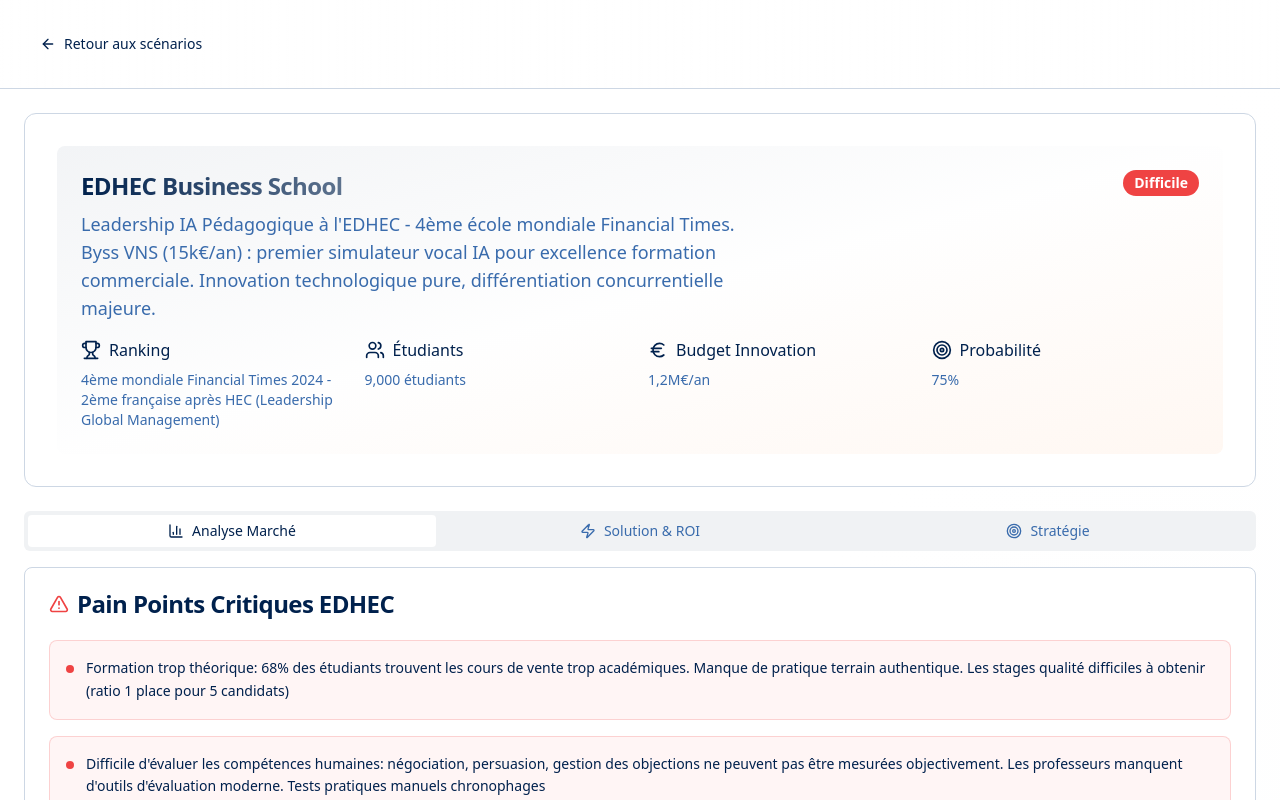
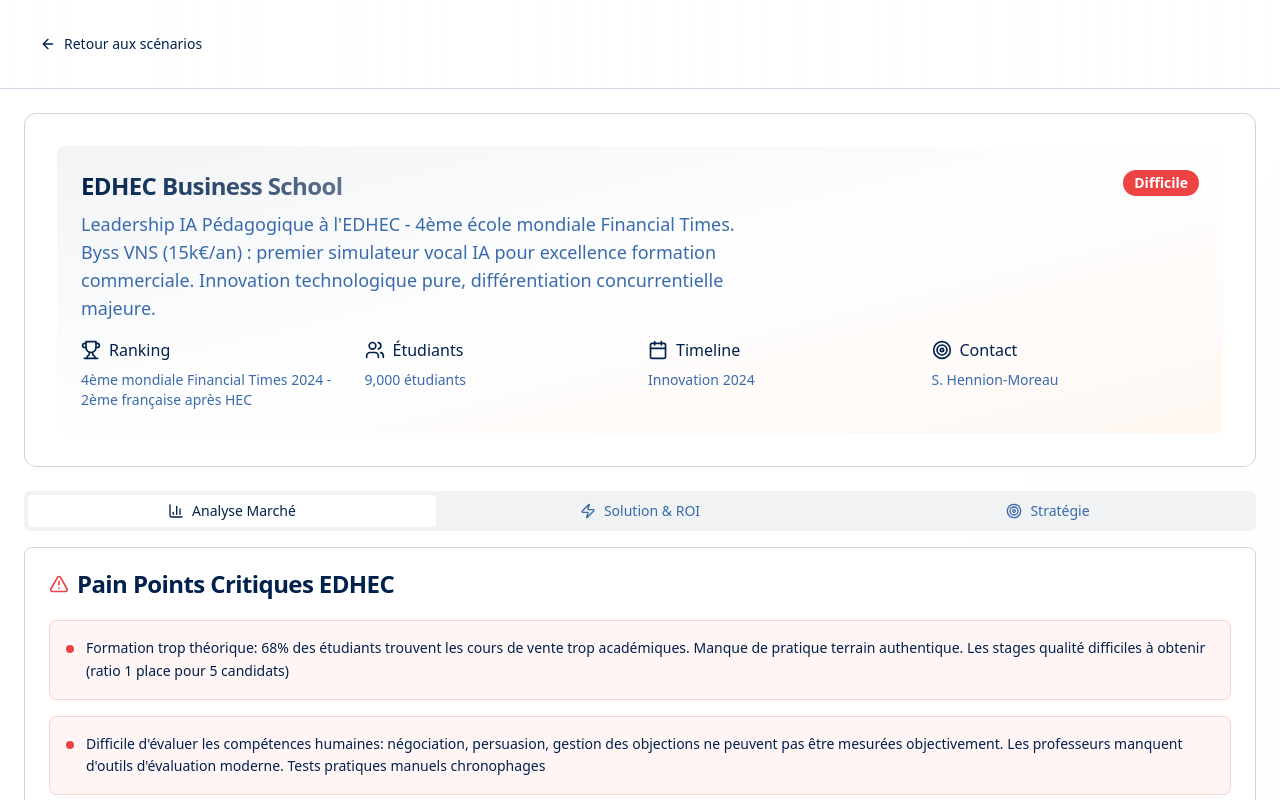
Before and after one commit to Oshinsu/voice-biz-coach, a React (Vite) app: page /scenario/byss-vns-school in a window 1280 px wide. Shown: the top 800 px of the page. Built offline with nearby package versions, Linux system fonts and the light colour scheme.

Commit message:
Refactor: Implement realistic business metrics

```diff
--- a/src/components/ByssVnsScenario.tsx
+++ b/src/components/ByssVnsScenario.tsx
@@ -13,6 +13,7 @@ import {
   Users,
   Zap,
   Phone,
+  Calendar,
   Trophy,
   Euro,
   BarChart3,
@@ -105,17 +106,17 @@ export const ByssVnsScenario: React.FC<ByssVnsScenarioProps> = ({ onStartSession
                 </div>
                 <div className="space-y-2">
                   <div className="flex items-center gap-2 text-primary">
-                    <Euro className="w-5 h-5" />
-                    <span className="font-medium">Budget Innovation</span>
+                    <Calendar className="w-5 h-5" />
+                    <span className="font-medium">Timeline</span>
                   </div>
-                  <p className="text-sm text-muted-foreground">1,2M€/an</p>
+                  <p className="text-sm text-muted-foreground">Innovation 2024</p>
                 </div>
                 <div className="space-y-2">
                   <div className="flex items-center gap-2 text-primary">
                     <Target className="w-5 h-5" />
-                    <span className="font-medium">Probabilité</span>
+                    <span className="font-medium">Contact</span>
                   </div>
-                  <p className="text-sm text-muted-foreground">{scenario.probability}%</p>
+                  <p className="text-sm text-muted-foreground">S. Hennion-Moreau</p>
                 </div>
               </div>
             </CardContent>
--- a/src/data/scenarios/byss-vns-school.ts
+++ b/src/data/scenarios/byss-vns-school.ts
@@ -14,16 +14,13 @@ export const byssVnsSchoolScenario: Scenario = {
     location: "Lille & Nice, France - Campus principal Lille (120 hectares), campus Nice (15 hectares)",
 
     metrics: {
-      studentsTotal: "9,000 étudiants tous programmes (Campus Lille: 4,000, Campus Nice: 3,000, autres: 2,000)",
-      rankingFT: "4ème mondiale Financial Times 2024 - 2ème française après HEC (Leadership Global Management)",
-      budgetPedagogie: "1,2 million d'euros par an pour l'innovation pédagogique (0,75% budget total)",
-      budgetIT: "500k€ par an pour la transformation numérique et infrastructure",
-      satisfactionEtudiants: "82% de satisfaction étudiante (objectif: 87%)",
-      employabilite: "94% placement 6 mois post-diplôme",
-      budgetFormationCorp: "15M€/an corporate training",
-      croissanceExecutive: "+18% programmes executive 2023",
+      studentsTotal: "9,000 étudiants tous programmes",
+      rankingFT: "4ème mondiale Financial Times 2024 - 2ème française après HEC",
+      contactDecideur: "Sophie Hennion-Moreau, Directrice Programmes & Innovation",
+      timelineProjet: "Projet innovation rentrée 2024 - Accreditations 2025",
+      concurrenceDirecte: "HEC lance 'IA Campus' - Course innovation critique",
       internationalStudents: "35% étudiants internationaux",
-      partnershipsCorporate: "180 entreprises partenaires"
+      employabilite: "94% placement 6 mois post-diplôme"
     },
 
     description: "Grande école de commerce française de référence, fondée en 1906, reconnue pour l'excellence académique et l'innovation pédagogique. Pionnière transformation digitale enseignement. Triple accréditation EQUIS, AACSB, AMBA. Spécialisations: Finance, Entrepreneurship, Marketing Digital, Business Development. Vision 2027: leader européen business education avec pédagogies immersives IA. Campus connectés, incubateur startups, 12 chaires recherche corporate. Excellence placement: 65k€ salaire moyen sortie, 96% emploi. Écosystème entrepreneurial: 150 alumni CEO, 45 startups créées/an.",
```
